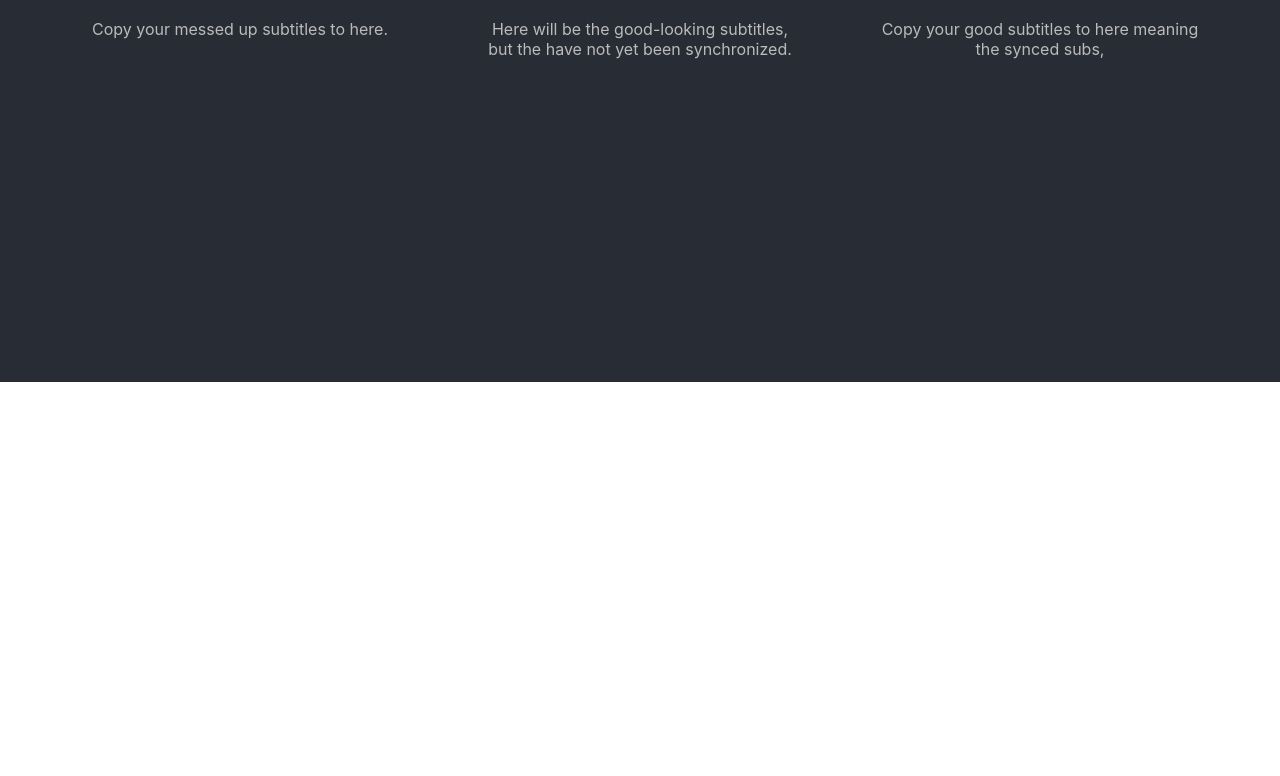
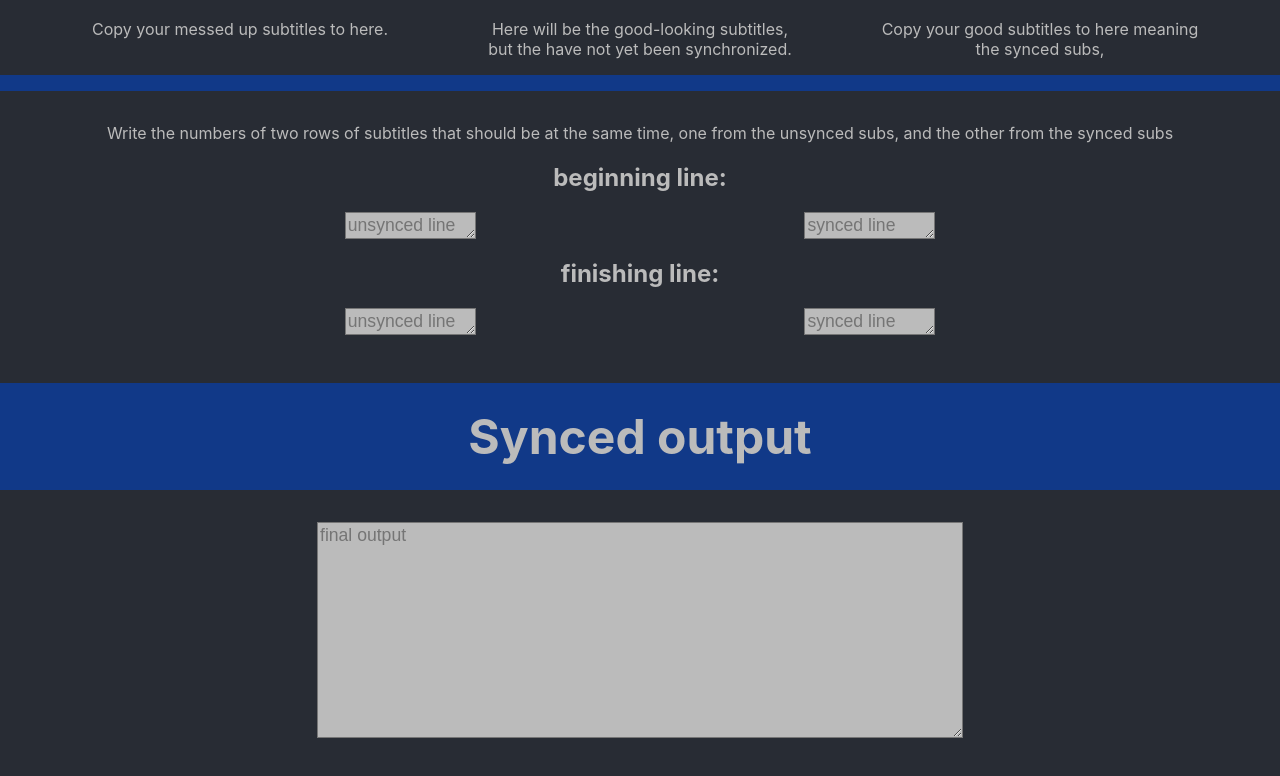
Before and after one commit to gthecht/subs-organizer, a React (Create React App) app: page / in a window 1280 px wide. Shown: the part 418-1194 px from the top of the page. Before the commit the page ends 800 px from the top, so only its background shows below. Built offline with nearby package versions, Linux system fonts and the light colour scheme.

Commit message:
Working decoding from gibberish to hebrew

```diff
--- a/src/App.css
+++ b/src/App.css
@@ -1,34 +1,70 @@
+@charset "UTF-8";
+:root {
+  --blue: #113988;
+  }
+
 .App {
   text-align: center;
   background-color: #282c34;
   min-height: 100vh;
+  color: #BBB
 }
 
 .App-header {
-  background-color: #113988;
+  background-color: var(--blue);
   min-height: 10vh;
   display: flex;
   flex-direction: column;
   align-items: center;
   justify-content: center;
   font-size: calc(10px + 2vmin);
-  color: #BBB;
 }
 
 .input-window {
   display: flex;
   justify-content: space-evenly;
+  border-bottom: 1em solid var(--blue);
 }
 
 .subs-window {
   width: 25%;
-  color: #BBB;
 }
 
-.subs-box {
+textarea {
   width: 100%;
   background-color: #BBB;
   color: #333;
   font-family: Arial, Helvetica, sans-serif;
   font-size: 1.1em;
 }
+
+.line-pick-window {
+  padding: 1em;
+}
+
+.line-pick-box {
+  display: flex;
+  justify-content: space-evenly;
+}
+
+.line-input {
+  width: 10%;
+}
+
+.line-pick-description {
+  /* width: 30%; */
+}
+
+.output-window {
+  padding-bottom: 4em;
+}
+
+.output-title {
+  font-size: 3em;
+  background-color: var(--blue);
+  padding: 0.5em;
+}
+
+.output-text-box {
+  width: 50%;
+}
--- a/src/App.js
+++ b/src/App.js
@@ -1,31 +1,11 @@
 import React from 'react';
-import SubsHandler from './subsHandler';
+
+import SubsManager from './subsManager';
 import './App.css';
 
 function App() {
   return (
-    <div className="App">
-      <header className="App-header">
-        <h1 className="title">Sort out your Subtitles</h1>
-      </header>
-      <div className="input-window">
-          <SubsHandler
-            title={"Messed up subtitles"}
-            text={""}
-            placeholder={"Copy your messed up subtitles to here."}
-            />
-            <SubsHandler
-            title={"Decoded subtitles"}
-            text={""}
-            placeholder={"Here will be the good-looking subtitles, but the have not yet been synchronized."}
-            />
-          <SubsHandler
-            title={"Good-looking subtitles"}
-            text={""}
-            placeholder={"Copy your good subtitles to here meaning the synced subs,"}
-          />
-      </div>
-    </div>
+    <SubsManager/>
   );
 }
 
--- a/src/pickLine.js
+++ b/src/pickLine.js
@@ -5,8 +5,8 @@ class PickLine extends React.Component {
     super(props);
     this.state = {
       name: props.name,
-      unSyncedNumber: ""
-      syncedNumber: ""
+      unSyncedNumber: "",
+      syncedNumber: "",
     }
   }
 
@@ -22,25 +22,24 @@ class PickLine extends React.Component {
     return (
       <div className="line-window">
         <h2 className="line-name">{ this.state.name + ":" }</h2>
+        <div className="line-pick-box">
           <textarea
-          className="line-number"
+            className="line-input"
             onChange={this.updateUnsyncedNumber}
             value={this.state.unSyncedNumber}
-          placeholder={this.state.name}
+            placeholder="unsynced line number"
             rows="1"
           >
           </textarea>
           <textarea
-          className="line-number"
+            className="line-input"
             onChange={this.updateSyncedNumber}
             value={this.state.syncedNumber}
-          placeholder={this.state.name}
+            placeholder="synced line number"
             rows="1"
           >
           </textarea>
-        <p className="description">
-          Write the numbers of two rows of subtitles that should be at the same time, one from the unsynced subs, and the other from the synced subs
-        </p>
+        </div>
       </div>
     )
   }
--- a/src/subsHandler.js
+++ b/src/subsHandler.js
@@ -3,30 +3,25 @@ import React from 'react';
 class SubsHandler extends React.Component {
   constructor(props) {
     super(props);
-    this.state = {
-      title: props.title,
-      text: props.text,
-      placeholder: props.placeholder
-    }
   }
 
   updateText = (event) => {
-    this.setState({ text: event.target.value });
+    this.props.changeFunction(event)
   }
 
   render() {
     return (
       <div className="subs-window">
-        <h2 className="title">{ this.state.title + ":" }</h2>
+        <h2 className="title">{ this.props.title + ":" }</h2>
         <textarea
           className="subs-box"
           onChange={this.updateText}
-          value={this.state.text}
-          placeholder={this.state.placeholder}
+          value={this.props.text}
+          placeholder={this.props.placeholder}
           rows="10"
         >
         </textarea>
-        <p className="subs-window-description">{this.state.placeholder}</p>
+        <p className="subs-window-description">{this.props.placeholder}</p>
       </div>
     )
   }
--- /dev/null
+++ b/src/subsManager.js
@@ -0,0 +1,123 @@
+import React from 'react';
+import SubsHandler from './subsHandler';
+import PickLine from './pickLine';
+
+class SubsManager extends React.Component {
+  constructor(props) {
+    super(props);
+    this.state = {
+      messedUp: "",
+      decoded: "",
+      goodLooking: "",
+      lines: [[0,0], [0,0]],
+      output: ""
+    }
+  }
+
+  messedUpdate = (event) => {
+    this.setState({ messedUp: event.target.value });
+    this.decodedUpdate(event.target.value);
+  }
+
+  decodedUpdate = (event) => {
+    if(typeof(event) === "string") {
+      this.setState({ decoded:  this.decodeGibberish(event) });
+    } else {
+      this.setState({ decoded: event.target.value });
+    }
+  }
+
+  decodeGibberish = (gibberish) => {
+    let lettersDict = [
+      ["à", "א"],
+      ["á", "ב"],
+      ["â", "ג"],
+      ["ã", "ד"],
+      ["ä", "ה"],
+      ["å", "ו"],
+      ["æ", "ז"],
+      ["ç", "ח"],
+      ["è", "ט"],
+      ["é", "י"],
+      ["ë", "כ"],
+      ["ê", "ך"],
+      ["ì", "ל"],
+      ["î", "מ"],
+      ["í", "ם"],
+      ["ð", "נ"],
+      ["ï", "ן"],
+      ["ñ", "ס"],
+      ["ò", "ע"],
+      ["ô", "פ"],
+      ["ó", "ף"],
+      ["ö", "צ"],
+      ["õ", "ץ"],
+      ["÷", "ק"],
+      ["ø", "ר"],
+      ["ù", "ש"],
+      ["ú", "ת"]
+    ];
+
+    let decoded = gibberish.slice();
+    for (let index in lettersDict) {
+      decoded = decoded.split(lettersDict[index][0]).join(lettersDict[index][1]);
+    }
+    return decoded;
+  }
+
+  linesUpdate = (event) => {
+  }
+
+
+
+  render() {
+    return (
+      <div className="App">
+        <header className="App-header">
+          <h1 className="title">Sort out your Subtitles</h1>
+        </header>
+        <div className="input-window">
+          <SubsHandler
+            title={"Messed up subtitles"}
+            text={this.state.messedUp}
+            placeholder={"Copy your messed up subtitles to here."}
+            changeFunction={this.messedUpdate}
+            />
+            <SubsHandler
+            title={"Decoded subtitles"}
+            text={this.state.decoded}
+            placeholder={"Here will be the good-looking subtitles, but the have not yet been synchronized."}
+            changeFunction={this.decodedUpdate}
+            />
+          <SubsHandler
+            title={"Good-looking subtitles"}
+            text={this.state.goodLooking}
+            placeholder={"Copy your good subtitles to here meaning the synced subs,"}
+            changeFunction={() => {}}
+          />
+        </div>
+        <div className="line-pick-window">
+          <div className="pick-one-line">
+            <p className="line-pick-description">
+              Write the numbers of two rows of subtitles that should be at the same time, one from the unsynced subs, and the other from the synced subs
+            </p>
+            <PickLine name={"beginning line"} />
+            <PickLine name={"finishing line"} />
+          </div>
+        </div>
+        <div className="output-window">
+          <h1 className="output-title">Synced output</h1>
+          <textarea
+            className="output-text-box"
+            value={this.state.output}
+            placeholder="final output"
+            rows="10"
+          >
+          </textarea>
+        </div>
+      </div>
+    );
+  }
+}
+
+export default SubsManager;
```
Also changed, not shown: src/hebrewDict.txt (added). Lines whose indentation alone changed are shown as unchanged.
